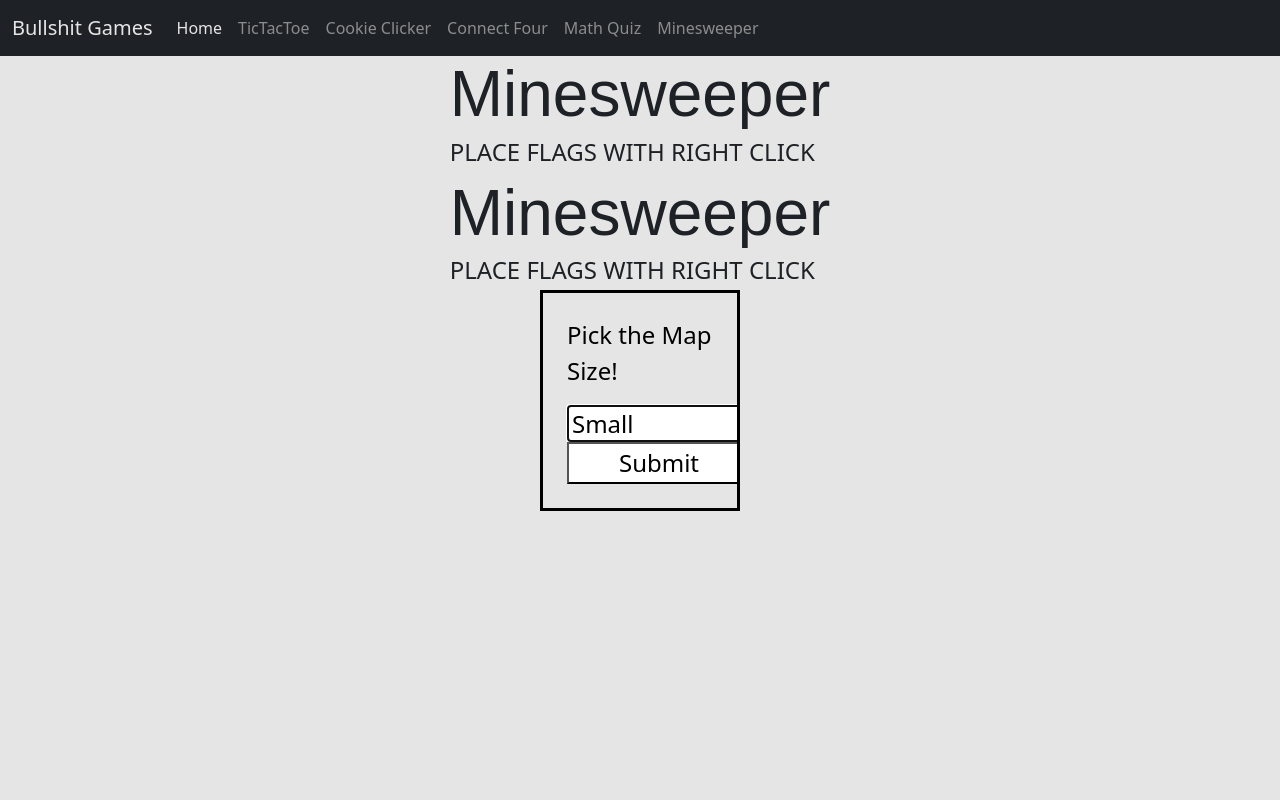
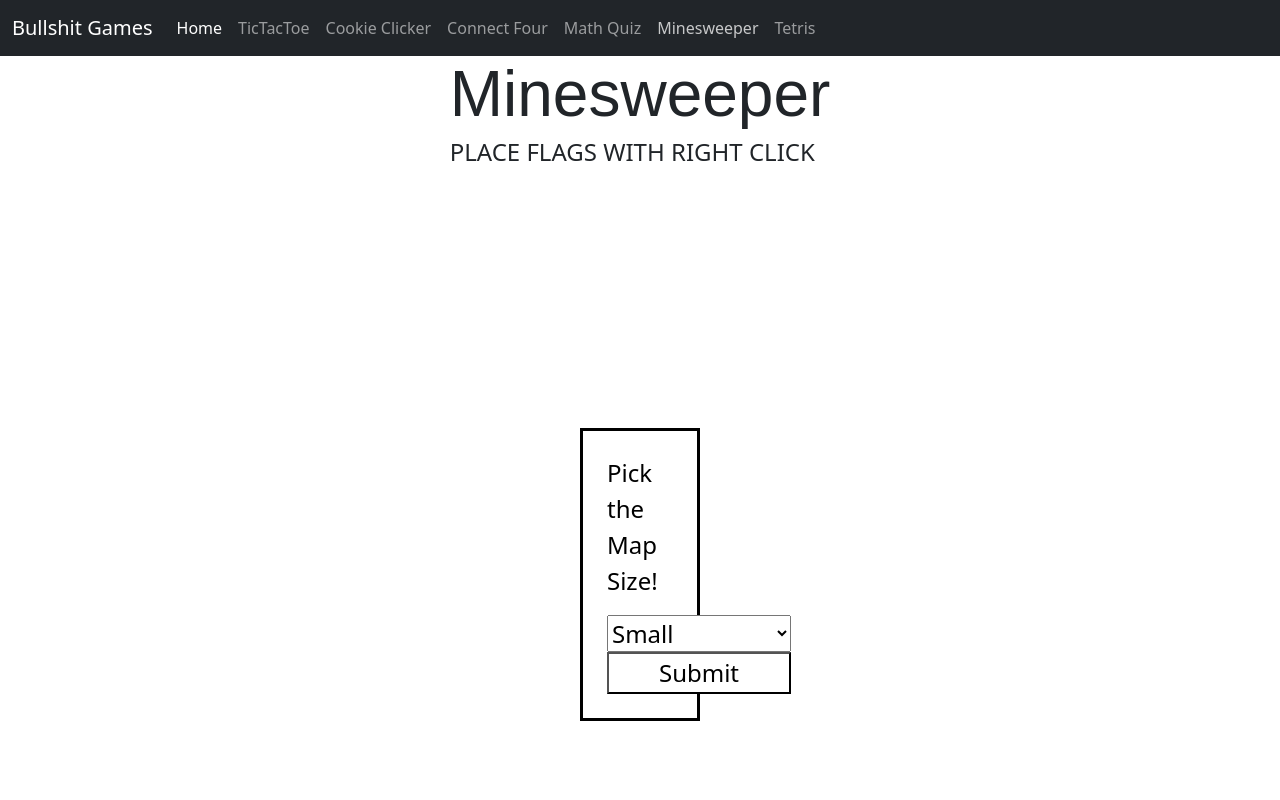
Before and after one commit to Tim-Labahn/BullshitGaming, a Vue app: page / in a window 1280 px wide. Both pictures are taken after a click on the link "Minesweeper". Shown: the top 800 px of the page. Built offline with nearby package versions, Linux system fonts and the light colour scheme.

Commit message:
tetris initial commit

```diff
--- a/src/App.vue
+++ b/src/App.vue
@@ -33,6 +33,9 @@
           <li class="nav-item">
             <a class="nav-link" href="#" @click="route = 'Minesweeper'">Minesweeper</a>
           </li>
+          <li class="nav-item">
+            <a class="nav-link" href="#" @click="route = 'Tetris'">Tetris</a>
+          </li>
         </ul>
       </div>
     </div>
@@ -60,6 +63,9 @@
       <div v-if="route === 'Minesweeper'">
         <Minesweeper></Minesweeper>
       </div>
+      <div v-if="route === 'Tetris'">
+        <Tetris></Tetris>
+      </div>
     </div>
   </div>
 </template>
@@ -69,7 +75,7 @@
 // import Login from './components/Login.vue';
 import Home from './components/Home.vue';
 
-// import Tetris from './components/Tetris.vue';
+import Tetris from './components/Tetris.vue';
 import ConnectFour from './components/ConnectFour.vue';
 import CookieClicker from './components/cookieClicker.vue';
 import TicTacToe from './components/TicTacToe.vue';
--- a/src/components/Minesweeper.vue
+++ b/src/components/Minesweeper.vue
@@ -1,28 +1,33 @@
 <template>
   <h1>Minesweeper</h1>
   <h4>PLACE FLAGS WITH RIGHT CLICK</h4>
-  <div class="field"></div>
-  <dialog class="start">
+  <div class="Minesweeper">
+    <dialog :open="startOpen">
+      <form @submit.prevent="(startOpen = false), checkSize(selectedSize), game(), console.log('size was picked')">
         <p>Pick the Map Size!</p>
-    <select name="map-größen" id="map-größen">
+        <select name="map-größen" id="map-größen" v-model="selectedSize">
           <option value="small">Small</option>
           <option value="medium">Medium</option>
           <option value="large">Large</option>
         </select>
-    <button class="pickSize" onclick="document.querySelector('.start').close(); game() ">Submit</button>
+        <button type="submit" class="pickSize">Submit</button>
+      </form>
     </dialog>
-  <dialog class="restartGame">
-    <p>YOU LOST</p>
-    <button class="restart" onclick="document.querySelector('.restartGame').close(); startGame()">Restart</button>
-  </dialog>
-  <dialog class="winText">
-    <p>YOU WON</p>
-    <button class="newGame" onclick="document.querySelector('dialog').close()">New Game</button>
-  </dialog>
+    <div class="field">
+      <div class="tile" v-for="y in width">
+        <div class="tile" v-for="x in height">
+          <div v-if="gameMap[x][y].isOpen">{{ countBombs(y, x) }}</div>
+          <div v-if="gameMap[x][y].isBomb">💣</div>
+          <div v-if="gameMap[x][y].isFlag">🚩</div>
+          <div v-else="!gameMap[x][y].isOpen"></div>
+        </div>
+      </div>
+    </div>
+  </div>
 </template>
 <script setup lang="ts">
-import { onMounted } from 'vue';
-
+import { ref } from 'vue';
+const selectedSize = ref<string>('small');
 type GameMap = {
   isBomb: boolean;
   isFlag: boolean;
@@ -32,9 +37,10 @@ let gameMap: GameMap = [];
 let width: number;
 let height: number;
 let difficulty: number;
+const startOpen = ref<boolean>(true);
+
 //------------------------
 function game() {
-  checkSize();
   gameMap = [];
   generateField();
   generateBomb();
@@ -190,14 +196,13 @@ function checkWin() {
   }
 }
 
-function checkSize() {
-  const gameMapSize = document.querySelector('select');
+function checkSize(gameMapSize: string) {
   if (gameMapSize) {
-    if (gameMapSize.value === 'small') {
+    if (gameMapSize === 'small') {
       width = 11;
       height = 9;
       difficulty = 2;
-    } else if (gameMapSize.value === 'medium') {
+    } else if (gameMapSize === 'medium') {
       width = 23;
       height = 11;
       difficulty = 3;
@@ -234,20 +239,6 @@ function checkArea(x: number, y: number) {
     tileClick(x + 1, y);
   }
 }
-function startGame() {
-  const options = document.querySelector('.start') as HTMLDialogElement;
-  options.showModal();
-}
-onMounted(() => startGame());
-
-declare global {
-  interface Window {
-    game: () => void;
-    startGame: () => void;
-  }
-}
-window.game = game;
-window.startGame = startGame;
 </script>
 <style scoped lang="scss">
 :root {
@@ -257,7 +248,7 @@ window.startGame = startGame;
   --secondary-color: #a98467;
   --primary-color-lightened: #dbe4b0;
 }
-body {
+.Minesweeper {
   display: flex;
   flex-direction: column;
   justify-content: center;
--- a/src/components/Tetris.vue
+++ b/src/components/Tetris.vue
@@ -1,3 +1,33 @@
-<template></template>
+<template>
+  <div class="tetris">
+    <div class="field d-flex justify-content-center align-items-center pt-5">
+      <div v-for="x in 10">
+        <div class="cells border border-dark" v-for="y in 20"></div>
+      </div>
+    </div>
+  </div>
+</template>
+<script setup lang="ts">
+import { ref } from 'vue';
 
-<script setup></script>
+type Blocktype = {
+  color: string;
+  rotation: number;
+  positionX: number;
+  positionY: number;
+};
+
+const gameMap = ref<Blocktype[]>([]);
+</script>
+<style scoped lang="scss">
+.tetris {
+  background-color: gray;
+  width: 100vw;
+  height: 96vh;
+}
+.cells {
+  height: 40px;
+  width: 40px;
+  background-color: #ffffff;
+}
+</style>
```
Lines whose indentation alone changed are shown as unchanged.
